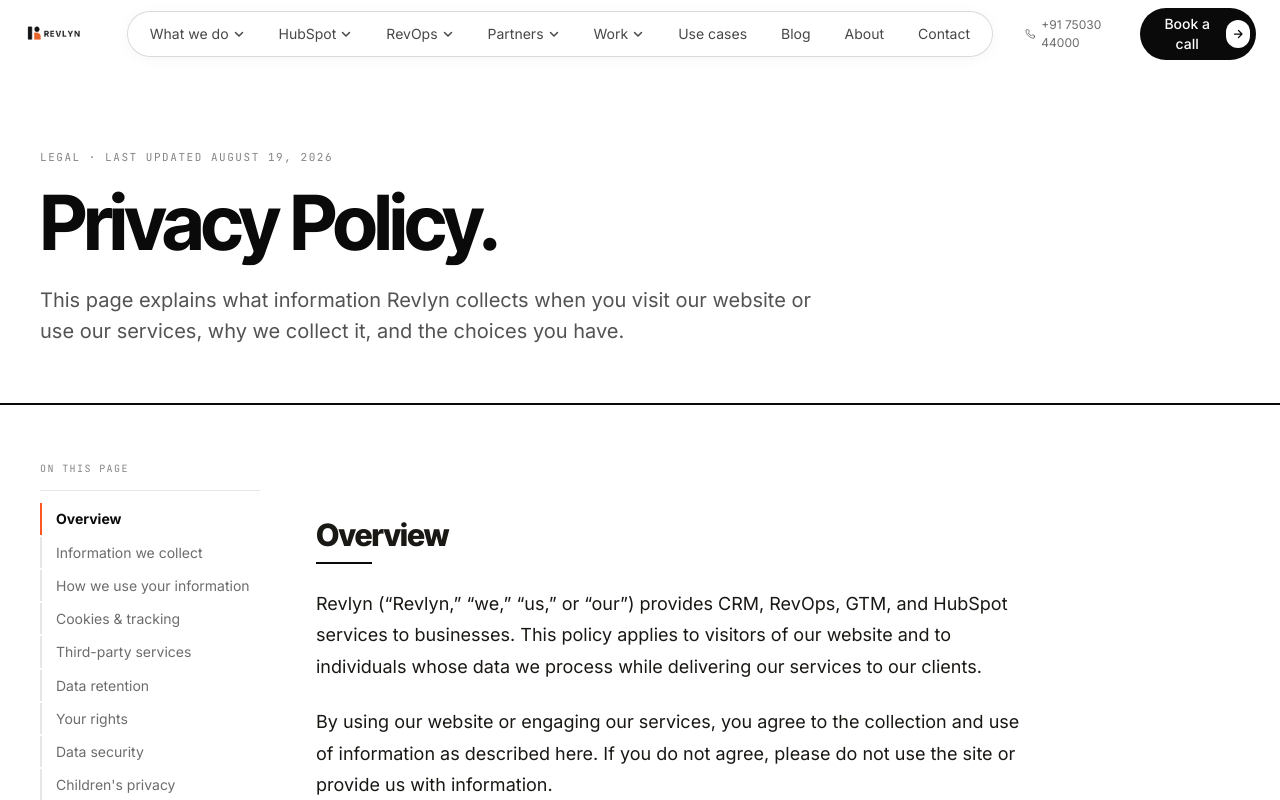
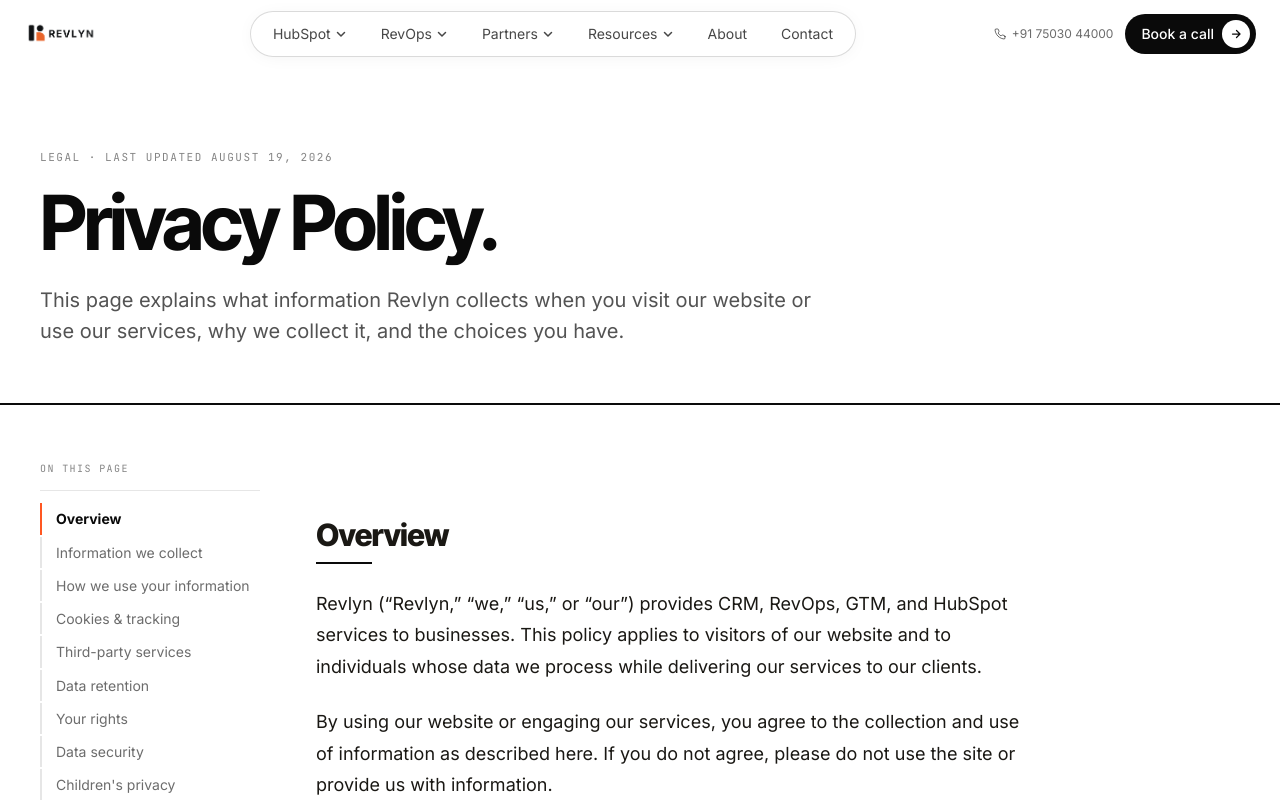
Before and after one commit to revlyn345/revlyn_website, a Next.js app: page /privacy in a window 1280 px wide. Shown: the top 800 px of the page. Built offline with nearby package versions, Linux system fonts and the light colour scheme.

Commit message:
Add Resources nav dropdown (Work/Industries/Blog), remove standalone Work menu, sync Footer with Industries rename and Auto SEO Agent link

```diff
--- a/components/Footer.tsx
+++ b/components/Footer.tsx
@@ -132,10 +132,11 @@
                 ["RevOps", "/#svc-revops"],
                 ["GTM Design", "/#svc-gtm"],
                 ["AI Infrastructure", "/#svc-ai"],
+                ["Auto SEO Agent", "/auto-seo-agent"],
               ],
             },
             {
-              h: "Use cases",
+              h: "Industries",
               l: [
                 ["Overview", "/use-cases"],
                 ["B2B SaaS", "/use-cases/saas"],
--- a/components/Nav.tsx
+++ b/components/Nav.tsx
@@ -8,11 +8,7 @@
 
 /* ── Live clock (Gurugram / IST) ─────────────────────────────────── */
 function useIstClock() {
-  // Start as null (not a real time) so the server-rendered HTML and the
-  // client's first render match exactly. The real time is only ever
-  // calculated inside useEffect, which runs after hydration — so a clock
-  // tick landing between server render and client hydration can no longer
-  // cause a mismatch.
+
   const [time, setTime] = useState<string | null>(null);
   useEffect(() => {
     setTime(formatIst());
@@ -37,43 +33,32 @@
 /* ── Top signal strip (thin ticker above main nav) ───────────────── */
 
 
-type MenuKey = "what" | "hubspot" | "revops" | "partners" | "work";
+type MenuKey = "hubspot" | "revops" | "partners" | "work" | "resources";
 
 export function Nav() {
   const [scrolled, setScrolled] = useState(false);
-  // Only one top-level dropdown can be open at a time. Using a single
-  // "which menu" value instead of four separate booleans means opening
-  // one menu automatically closes whichever other one was open — hovering
-  // from "What we do" straight into "HubSpot" no longer leaves both panels
-  // stacked open, since setting activeMenu to "hubspot" is by definition
-  // also un-setting it from "what".
+
   const [activeMenu, setActiveMenu] = useState<MenuKey | null>(null);
   const [implOpen, setImplOpen] = useState(false);
   const [aiAgentsOpen, setAiAgentsOpen] = useState(false);
-  const whatRef = useRef<HTMLDivElement>(null);
+  const [workFlyoutOpen, setWorkFlyoutOpen] = useState(false);
   const hubspotRef = useRef<HTMLDivElement>(null);
   const revopsRef = useRef<HTMLDivElement>(null);
-  const workRef = useRef<HTMLDivElement>(null);
   const partnersRef = useRef<HTMLDivElement>(null);
-  // Used to position the Implementation flyout so it starts level with the
-  // "Implementation" row instead of the top of the HubSpot panel.
+  const resourcesRef = useRef<HTMLDivElement>(null);
+
   const hubspotPanelRef = useRef<HTMLDivElement>(null);
   const implRowRef = useRef<HTMLAnchorElement>(null);
   const [implOffset, setImplOffset] = useState(0);
   const pathname = usePathname();
   const isHome = pathname === "/";
 
-  const whatOpen = activeMenu === "what";
   const hubspotOpen = activeMenu === "hubspot";
   const revopsOpen = activeMenu === "revops";
   const partnersOpen = activeMenu === "partners";
-  const workOpen = activeMenu === "work";
+  const resourcesOpen = activeMenu === "resources";
 
-  // Mobile menu — the desktop pill nav (<nav className="hidden md:flex">)
-  // has no mobile equivalent, so below md there was previously no way to
-  // reach any page except the ones linked from the homepage body. This adds
-  // a hamburger button + slide-down panel with the same links, grouped the
-  // same way, as an accordion.
+
   const [mobileOpen, setMobileOpen] = useState(false);
   const [mobileSection, setMobileSection] = useState<MenuKey | null>(null);
   const [mobileImplOpen, setMobileImplOpen] = useState(false);
@@ -88,11 +73,10 @@
     const handle = (e: MouseEvent) => {
       const target = e.target as Node;
       const insideAny =
-        whatRef.current?.contains(target) ||
         hubspotRef.current?.contains(target) ||
         revopsRef.current?.contains(target) ||
-        workRef.current?.contains(target) ||
-        partnersRef.current?.contains(target);
+        partnersRef.current?.contains(target) ||
+        resourcesRef.current?.contains(target);
       if (!insideAny) {
         setActiveMenu(null);
         setImplOpen(false);
@@ -102,20 +86,19 @@
     return () => document.removeEventListener("mousedown", handle);
   }, []);
 
-  // Closing the HubSpot menu (or switching to a different top-level menu)
-  // should always take the Implementation flyout with it.
+
   useEffect(() => {
     if (activeMenu !== "hubspot") setImplOpen(false);
   }, [activeMenu]);
 
-  // Close the mobile menu whenever the route changes (e.g. tapping a link).
+
   useEffect(() => {
     setMobileOpen(false);
     setMobileSection(null);
     setMobileImplOpen(false);
   }, [pathname]);
 
-  // Prevent the page from scrolling behind the mobile menu while it's open.
+
   useEffect(() => {
     document.body.style.overflow = mobileOpen ? "hidden" : "";
     return () => {
@@ -123,9 +106,6 @@
     };
   }, [mobileOpen]);
 
-  // Measure where the "Implementation" row sits inside the HubSpot panel so
-  // the flyout can be positioned to start right next to it, rather than
-  // defaulting to the top of the panel.
   useEffect(() => {
     if (hubspotOpen && hubspotPanelRef.current && implRowRef.current) {
       const panelTop = hubspotPanelRef.current.getBoundingClientRect().top;
@@ -137,10 +117,13 @@
   const anchor = (id: string) => (isHome ? `#${id}` : `/#${id}`);
 
   const mainLinks = [
-    { label: "Use cases", to: "/use-cases" },
-    { label: "Blog", to: "/blog" },
     { label: "About", to: "/about" },
     { label: "Contact", to: "/contact" },
+  ];
+
+  const resourcesLinks = [
+    { label: "Industries", to: "/use-cases", note: "Built for your business type" },
+    { label: "Blog", to: "/blog", note: "Field notes from the team" },
   ];
 
   const partnersLinks = [
@@ -198,6 +181,10 @@
     (l) => l.to === pathname || pathname?.startsWith(l.to),
   );
 
+  const resourcesActive =
+    workActive ||
+    resourcesLinks.some((l) => l.to === pathname || pathname?.startsWith(l.to));
+
   return (
     <header className="sticky top-0 z-50">
 
@@ -224,48 +211,6 @@
           {/* Pill nav */}
           <nav className="hidden md:flex justify-center">
             <div className="inline-flex items-center gap-0.5 rounded-full border border-ink/15 bg-paper/80 backdrop-blur px-1.5 py-1.5 shadow-[0_2px_20px_-6px_rgba(10,10,10,0.08)] shrink-0">
-              {/* What we do */}
-              <div ref={whatRef} className="relative shrink-0">
-                <button
-                  onClick={() => setActiveMenu((v) => (v === "what" ? null : "what"))}
-                  onMouseEnter={() => setActiveMenu("what")}
-                  className={`relative px-4 py-1.5 text-sm rounded-full whitespace-nowrap transition-colors ${
-                    whatOpen ? "text-paper" : "text-ink/75 hover:text-ink"
-                  }`}
-                  aria-expanded={whatOpen}
-                >
-                  {whatOpen && <span className="absolute inset-0 rounded-full bg-ink -z-0" />}
-                  <span className="relative z-10 flex items-center gap-1">
-                    What we do
-                    <svg width="12" height="12" viewBox="0 0 12 12" fill="none" className={`transition-transform ${whatOpen ? "rotate-180" : ""}`}>
-                      <path d="M2.5 4.5L6 8L9.5 4.5" stroke="currentColor" strokeWidth="1.5" strokeLinecap="round" strokeLinejoin="round" />
-                    </svg>
-                  </span>
-                </button>
-
-                {whatOpen && (
-                  <div
-                    onMouseLeave={() => setActiveMenu(null)}
-                    className="absolute top-full left-1/2 -translate-x-1/2 mt-2 w-[280px] rounded-2xl border border-ink/10 bg-paper shadow-2xl p-2 overflow-hidden"
-                  >
-
-                    {whatLinks.map(([label, id, note]) => (
-                      <a
-                        key={id}
-                        href={anchor(id)}
-                        onClick={() => setActiveMenu(null)}
-                        className="group flex items-center justify-between px-3 py-2 rounded-xl text-sm text-ink/80 hover:text-ink hover:bg-bone transition-colors"
-                      >
-                        <span>
-                          <span className="block font-medium">{label}</span>
-                          <span className="block text-[11px] text-ink/50">{note}</span>
-                        </span>
-                        <span className="opacity-0 -translate-x-1 group-hover:opacity-100 group-hover:translate-x-0 transition-all text-fire">→</span>
-                      </a>
-                    ))}
-                  </div>
-                )}
-              </div>
 
               {/* HubSpot */}
               <div ref={hubspotRef} className="relative shrink-0">
@@ -509,40 +454,60 @@
                 )}
               </div>
 
-              {/* Work */}
-              <div ref={workRef} className="relative shrink-0">
+              {/* Resources */}
+              <div ref={resourcesRef} className="relative shrink-0">
                 <button
-                  onClick={() => setActiveMenu((v) => (v === "work" ? null : "work"))}
-                  onMouseEnter={() => setActiveMenu("work")}
+                  onClick={() => setActiveMenu((v) => (v === "resources" ? null : "resources"))}
+                  onMouseEnter={() => setActiveMenu("resources")}
                   className={`relative px-4 py-1.5 text-sm rounded-full whitespace-nowrap transition-colors ${
-                    workOpen || workActive ? "text-paper" : "text-ink/75 hover:text-ink"
+                    resourcesOpen || resourcesActive ? "text-paper" : "text-ink/75 hover:text-ink"
                   }`}
-                  aria-expanded={workOpen}
+                  aria-expanded={resourcesOpen}
                 >
-                  {(workOpen || workActive) && (
+                  {(resourcesOpen || resourcesActive) && (
                     <span className="absolute inset-0 rounded-full bg-ink -z-0" />
                   )}
                   <span className="relative z-10 flex items-center gap-1">
-                    Work
-                    <svg width="12" height="12" viewBox="0 0 12 12" fill="none" className={`transition-transform ${workOpen ? "rotate-180" : ""}`}>
+                    Resources
+                    <svg width="12" height="12" viewBox="0 0 12 12" fill="none" className={`transition-transform ${resourcesOpen ? "rotate-180" : ""}`}>
                       <path d="M2.5 4.5L6 8L9.5 4.5" stroke="currentColor" strokeWidth="1.5" strokeLinecap="round" strokeLinejoin="round" />
                     </svg>
                   </span>
                 </button>
 
-                {workOpen && (
+                {resourcesOpen && (
                   <div
-                    onMouseLeave={() => setActiveMenu(null)}
-                    className="absolute top-full left-1/2 -translate-x-1/2 mt-2 w-[300px] rounded-2xl border border-ink/10 bg-paper shadow-2xl p-2 overflow-hidden"
+                    onMouseLeave={() => { setActiveMenu(null); setWorkFlyoutOpen(false); }}
+                    className="absolute top-full left-1/2 -translate-x-1/2 mt-2 w-[280px]"
                   >
+                    <div className="relative w-[280px]">
+                      <div className="rounded-2xl border border-ink/10 bg-paper shadow-2xl p-2 overflow-hidden">
+                        <Link
+                          href="/#proof"
+                          onMouseEnter={() => setWorkFlyoutOpen(true)}
+                          onClick={() => { setActiveMenu(null); setWorkFlyoutOpen(false); }}
+                          className={`group flex items-center justify-between px-3 py-2 rounded-xl text-sm transition-colors ${
+                            workActive || workFlyoutOpen ? "bg-ink text-paper" : "text-ink/80 hover:text-ink hover:bg-bone"
+                          }`}
+                        >
+                          <span>
+                            <span className="block font-medium">Work</span>
+                            <span className={`block text-[11px] ${workActive || workFlyoutOpen ? "text-paper/60" : "text-ink/50"}`}>
+                              Case studies and results
+                            </span>
+                          </span>
+                          <svg width="14" height="14" viewBox="0 0 24 24" fill="none" stroke="currentColor" strokeWidth="2" strokeLinecap="round" strokeLinejoin="round" className="text-fire shrink-0">
+                            <path d="M9 6l6 6-6 6" />
+                          </svg>
+                        </Link>
 
-                    {workLinks.map((link) => {
+                        {resourcesLinks.map((link) => {
                           const active = link.to === pathname || pathname?.startsWith(link.to);
                           return (
                             <Link
                               key={link.to}
                               href={link.to}
-                          onClick={() => setActiveMenu(null)}
+                              onClick={() => { setActiveMenu(null); setWorkFlyoutOpen(false); }}
                               className={`group flex items-center justify-between px-3 py-2 rounded-xl text-sm transition-colors ${
                                 active ? "bg-ink text-paper" : "text-ink/80 hover:text-ink hover:bg-bone"
                               }`}
@@ -557,6 +522,35 @@
                             </Link>
                           );
                         })}
+                      </div>
+
+                      {workFlyoutOpen && (
+                        <div className="absolute top-0 left-full ml-2 w-[320px] rounded-2xl border border-ink/10 bg-paper shadow-2xl p-2 overflow-hidden">
+
+                          {workLinks.map((link) => {
+                            const active = link.to === pathname || pathname?.startsWith(link.to);
+                            return (
+                              <Link
+                                key={link.to}
+                                href={link.to}
+                                onClick={() => { setActiveMenu(null); setWorkFlyoutOpen(false); }}
+                                className={`group flex items-center justify-between px-3 py-2 rounded-xl text-sm transition-colors ${
+                                  active ? "bg-ink text-paper" : "text-ink/80 hover:text-ink hover:bg-bone"
+                                }`}
+                              >
+                                <span>
+                                  <span className="block font-medium">{link.label}</span>
+                                  <span className={`block text-[11px] ${active ? "text-paper/60" : "text-ink/50"}`}>
+                                    {link.note}
+                                  </span>
+                                </span>
+                                <span className="opacity-0 -translate-x-1 group-hover:opacity-100 group-hover:translate-x-0 transition-all text-fire">→</span>
+                              </Link>
+                            );
+                          })}
+                        </div>
+                      )}
+                    </div>
                   </div>
                 )}
               </div>
@@ -631,29 +625,7 @@
           />
           <div className="md:hidden absolute inset-x-0 top-full z-40 bg-paper max-h-[75vh] overflow-y-auto border-t border-ink/10 shadow-xl">
           <div className="px-6 py-6 flex flex-col gap-1">
-            {/* What we do — accordion */}
-            <button
-              type="button"
-              onClick={() => setMobileSection((v) => (v === "what" ? null : "what"))}
-              className="flex items-center justify-between py-3 border-b border-ink/10 text-left"
-            >
-              <span className="text-base font-medium">What we do</span>
-              <span className={`transition-transform ${mobileSection === "what" ? "rotate-180" : ""}`}>⌄</span>
-            </button>
-            {mobileSection === "what" && (
-              <div className="pl-4 pb-2">
-                {whatLinks.map(([label, id, note]) => (
-                  <a
-                    key={id}
-                    href={anchor(id)}
-                    className="block py-2.5 border-b border-ink/5"
-                  >
-                    <span className="block text-sm font-medium">{label}</span>
-                    <span className="block text-xs text-ink/50">{note}</span>
-                  </a>
-                ))}
-              </div>
-            )}
+
 
             {/* HubSpot — accordion, with nested Implementation */}
             <button
@@ -747,18 +719,27 @@
               </div>
             )}
 
-            {/* Work — accordion */}
+            {/* Resources — accordion */}
             <button
               type="button"
-              onClick={() => setMobileSection((v) => (v === "work" ? null : "work"))}
+              onClick={() => setMobileSection((v) => (v === "resources" ? null : "resources"))}
               className="flex items-center justify-between py-3 border-b border-ink/10 text-left"
             >
-              <span className="text-base font-medium">Work</span>
-              <span className={`transition-transform ${mobileSection === "work" ? "rotate-180" : ""}`}>⌄</span>
+              <span className="text-base font-medium">Resources</span>
+              <span className={`transition-transform ${mobileSection === "resources" ? "rotate-180" : ""}`}>⌄</span>
             </button>
-            {mobileSection === "work" && (
+            {mobileSection === "resources" && (
               <div className="pl-4 pb-2">
+                <div className="text-sm font-medium py-2 text-ink/70">Work</div>
+                <div className="pl-4">
                   {workLinks.map((link) => (
+                    <Link key={link.to} href={link.to} className="block py-2.5 border-b border-ink/5">
+                      <span className="block text-sm font-medium">{link.label}</span>
+                      <span className="block text-xs text-ink/50">{link.note}</span>
+                    </Link>
+                  ))}
+                </div>
+                {resourcesLinks.map((link) => (
                   <Link key={link.to} href={link.to} className="block py-2.5 border-b border-ink/5">
                     <span className="block text-sm font-medium">{link.label}</span>
                     <span className="block text-xs text-ink/50">{link.note}</span>
```
Lines whose indentation alone changed are shown as unchanged.
